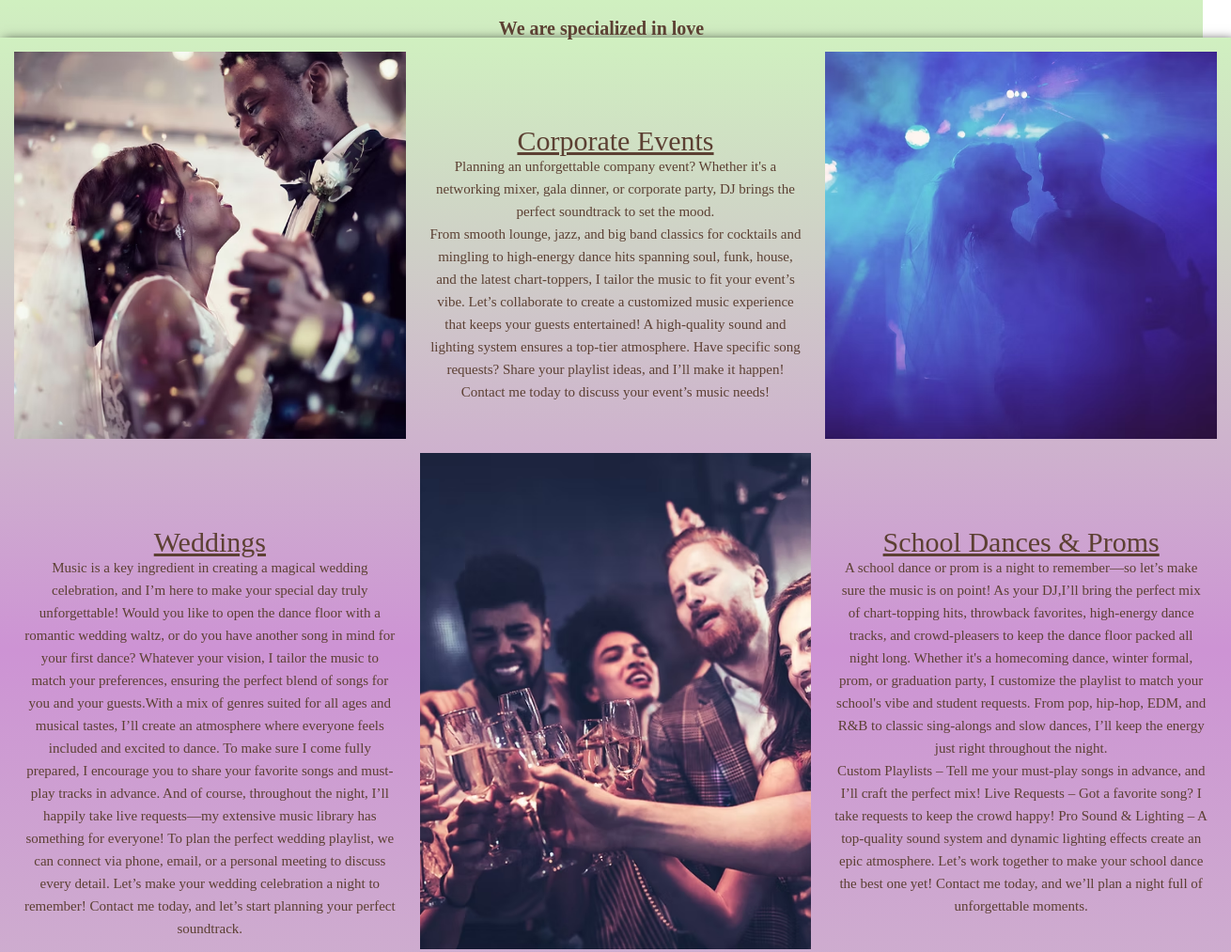
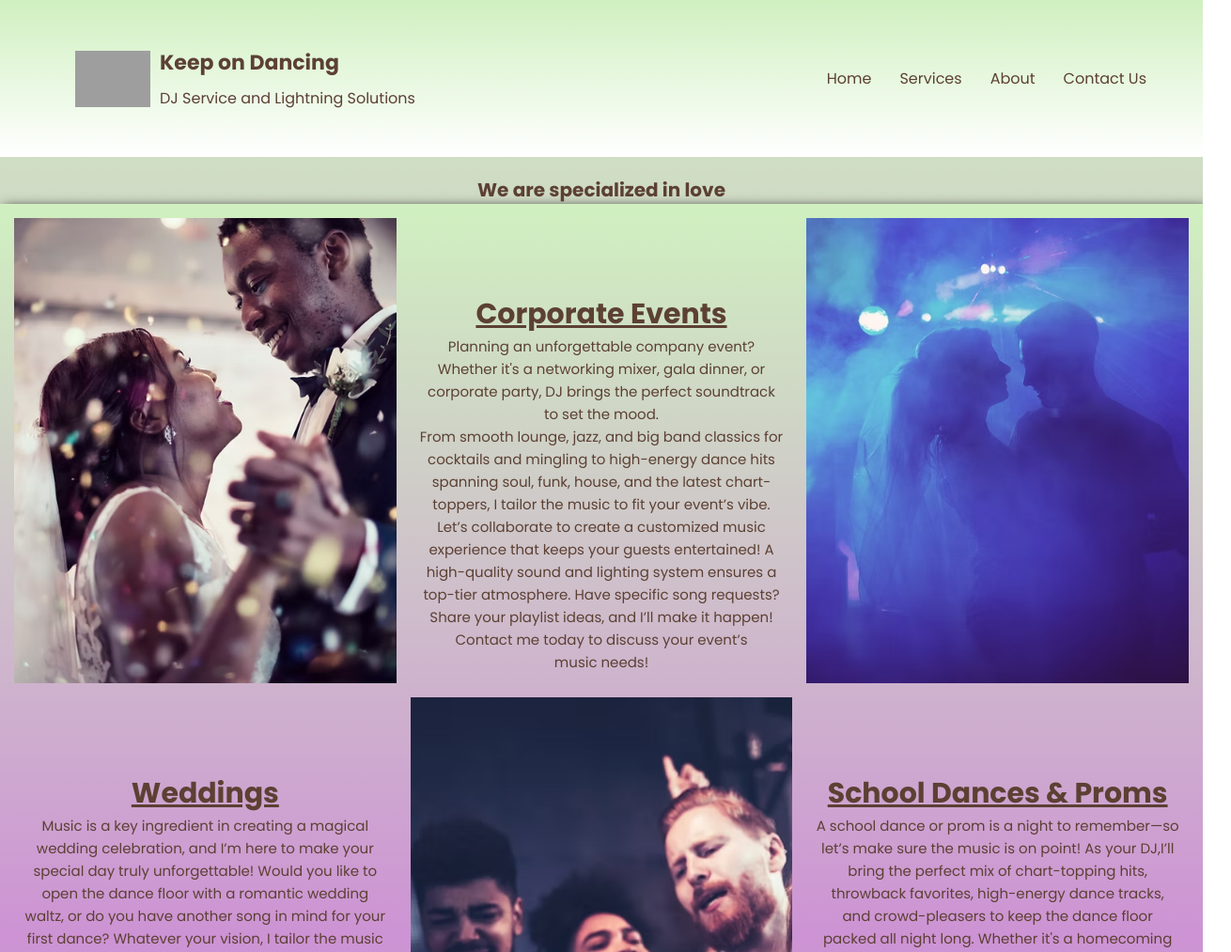
Before and after one commit to Hasoni7/dj_website, a plain HTML site: page pages/services.html in a window 1280 px wide. Shown: the top 1013 px of the page at 94% size, 1310 px wide, since content can reach past the window. Drawn offline with Linux system fonts and the light colour scheme; grey boxes are pictures that could not be loaded.

Commit message:
syncing the menu

```diff
--- a/prakash/index.html
+++ b/pages/services.html
@@ -4,16 +4,37 @@
     <meta charset="UTF-8">
     <meta name="viewport" content="width=device-width, initial-scale=1.0">
     <title>DJ Project</title>
-    <link rel="stylesheet" href="styles/index.css">
-    <link rel="stylesheet" href="styles/reset.css">
+    <link rel="stylesheet" href="../style/services.css">
+    <link rel="stylesheet" href="../style/reset.css">
+    <link rel="stylesheet" href="../style/index.css">
+    <link href="https://fonts.googleapis.com/css2?family=Poppins:ital,wght@0,100;0,200;0,300;0,400;0,500;0,600;0,700;0,800;0,900;1,100;1,200;1,300;1,400;1,500;1,600;1,700;1,800;1,900&display=swap" rel="stylesheet">
 </head>
 <body>
     <main>
+
+        <div class="header">
+            <div class="logopart">
+              <a href="/index.html"><img src="https://static.wixstatic.com/media/0b340f_de6cc65b79f24ea8bdb74935b222dfbf~mv2.png/v1/fill/w_79,h_79,al_c,q_85,usm_0.66_1.00_0.01,enc_avif,quality_auto/0b340f_de6cc65b79f24ea8bdb74935b222dfbf~mv2.png" alt="logo" width="80px" class="logo"></a>
+                <div class="logopart__text">
+                    <h4>Keep on Dancing</h4>
+                    <p>DJ Service and Lightning Solutions</p>
+                </div>
+            </div>
+            <nav class="navigation">
+                <ul class="navigation__list">
+                    <li><a href="/index.html">Home</a></li>
+                    <li><a href="../pages/services.html">Services</a></li>
+                    <li><a href="../pages/about.html">About</a></li>
+                    <li><a href="contact.html">Contact Us</a></li>
+                </ul>
+            </nav>
+        </div>
+
     <h1 class="main__heading">We are specialized in love</h1>
     <div class="grid__container">
         <div class="grid__element first">
             <div class="overlay"></div>
-            <img src="images/pic1.png" alt="wedding" class="pic">
+            <img src="/images/images-services/pic1.png" alt="wedding" class="pic">
         </div>
         <div class="grid__element second">
             <div class="overlay"></div>
@@ -31,7 +52,7 @@
         </div>
         <div class="grid__element third">
             <div class="overlay"></div>
-            <img src="images/pic2.png" alt="Fox" class="pic">
+            <img src="/images/images-services/pic2.png" alt="Fox" class="pic">
         </div>
         <div class="grid__element fourth">
             <div class="overlay"></div>
@@ -54,7 +75,7 @@
         </div>
         <div class="grid__element fifth">
             <div class="overlay"></div>
-            <img src="images/pic3.png" alt="Fox" class="pic">
+            <img src="/images/images-services/pic3.png" alt="Fox" class="pic">
         </div>
         <div class="grid__element sixth">
             <div class="overlay"></div>
@@ -78,7 +99,7 @@
         </div>
         <div class="grid__element seventh">
             <div class="overlay"></div>
-            <img src="images/pic4.png" alt="Fox" class="pic">
+            <img src="/images/images-services/pic4.png" alt="Fox" class="pic">
         </div>
         <div class="grid__element eighth">
             <div class="overlay"></div>
@@ -94,7 +115,7 @@
         </div>
         <div class="grid__element nineth">
             <div class="overlay"></div>
-            <img src="images/pic5.png" alt="Fox" class="pic">
+            <img src="/images/images-services/pic5.png" alt="Fox" class="pic">
         </div>
         <div class="grid__element tenth">
             <div class="overlay"></div>
@@ -110,7 +131,7 @@
         </div>
         <div class="grid__element eleventh">
             <div class="overlay"></div>
-            <img src="images/pic6.png" alt="Fox" class="pic">
+            <img src="/images/images-services/pic6.png" alt="Fox" class="pic">
         </div>
         <div class="grid__element twelth">
             <div class="overlay"></div>
@@ -125,6 +146,9 @@
         </div>
 
     </div>
+    <footer class="footer">
+        <p>©2035 by Keep on Dancing. Powered and secured by Wix. Copied and modified by Prakash, Hans, Hasan and Hedda. </p>
+    </footer>
 </main>
 
 </body>
--- a/style/index.css
+++ b/style/index.css
@@ -170,7 +170,7 @@ video {
     width: 100%;
     gap: 40px;
     background-color:#ffffff;
-    min-width: 500px;
+    min-width: 300px;
     overflow: hidden;
     font-family: "Poppins", serif;
     font-weight: 700;
```
Also changed, not shown: index.html (+6 -6 lines), pages/about.html (+4 -4 lines), images/images-services/pic1.png (renamed from prakash/images/pic1.png), images/images-services/pic2.png (renamed from prakash/images/pic2.png), images/images-services/pic3.png (renamed from prakash/images/pic3.png), images/images-services/pic4.png (renamed from prakash/images/pic4.png), images/images-services/pic5.png (renamed from prakash/images/pic5.png), images/images-services/pic6.png (renamed from prakash/images/pic6.png), style/services.css (renamed from prakash/styles/index.css).
